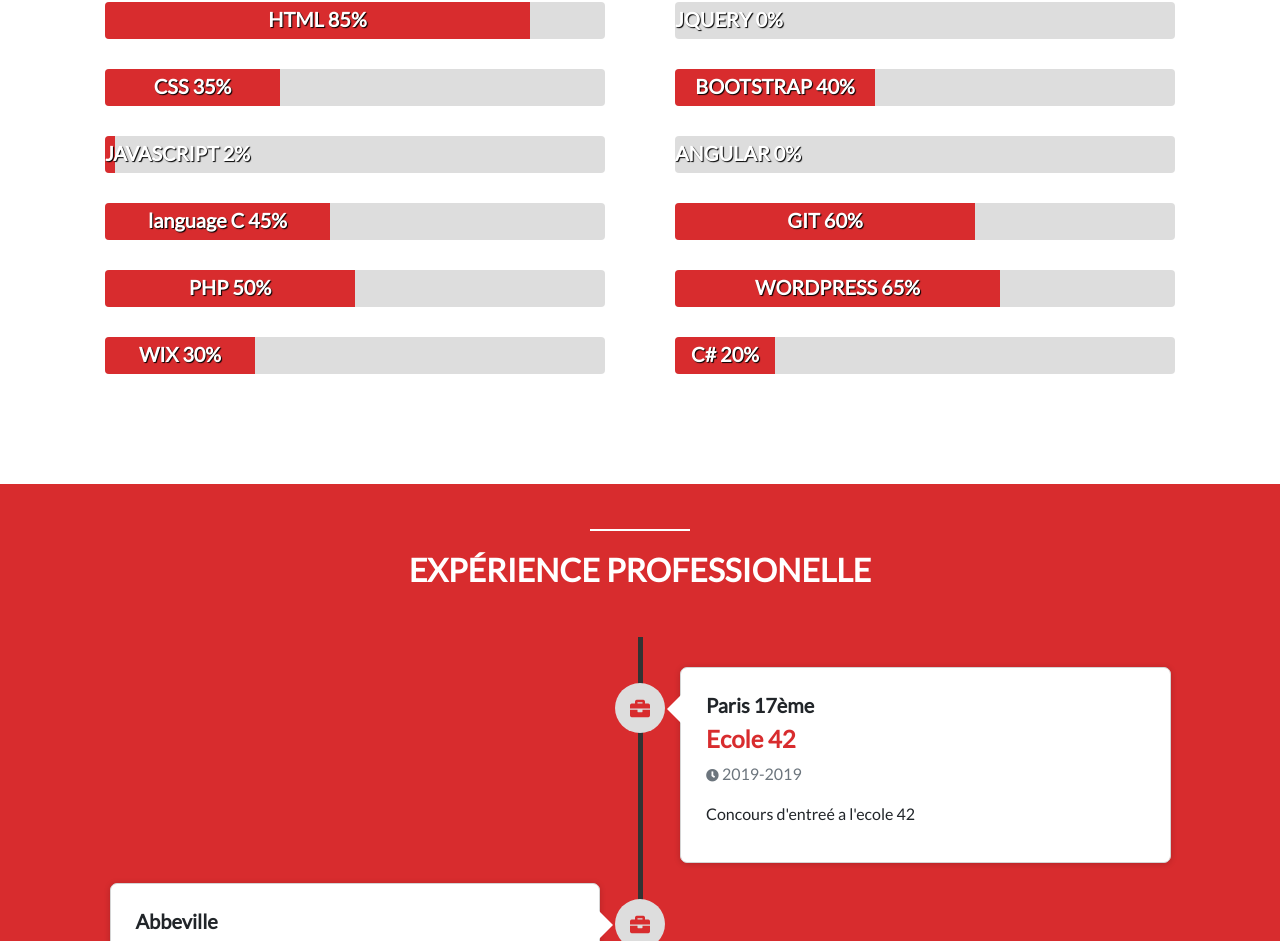
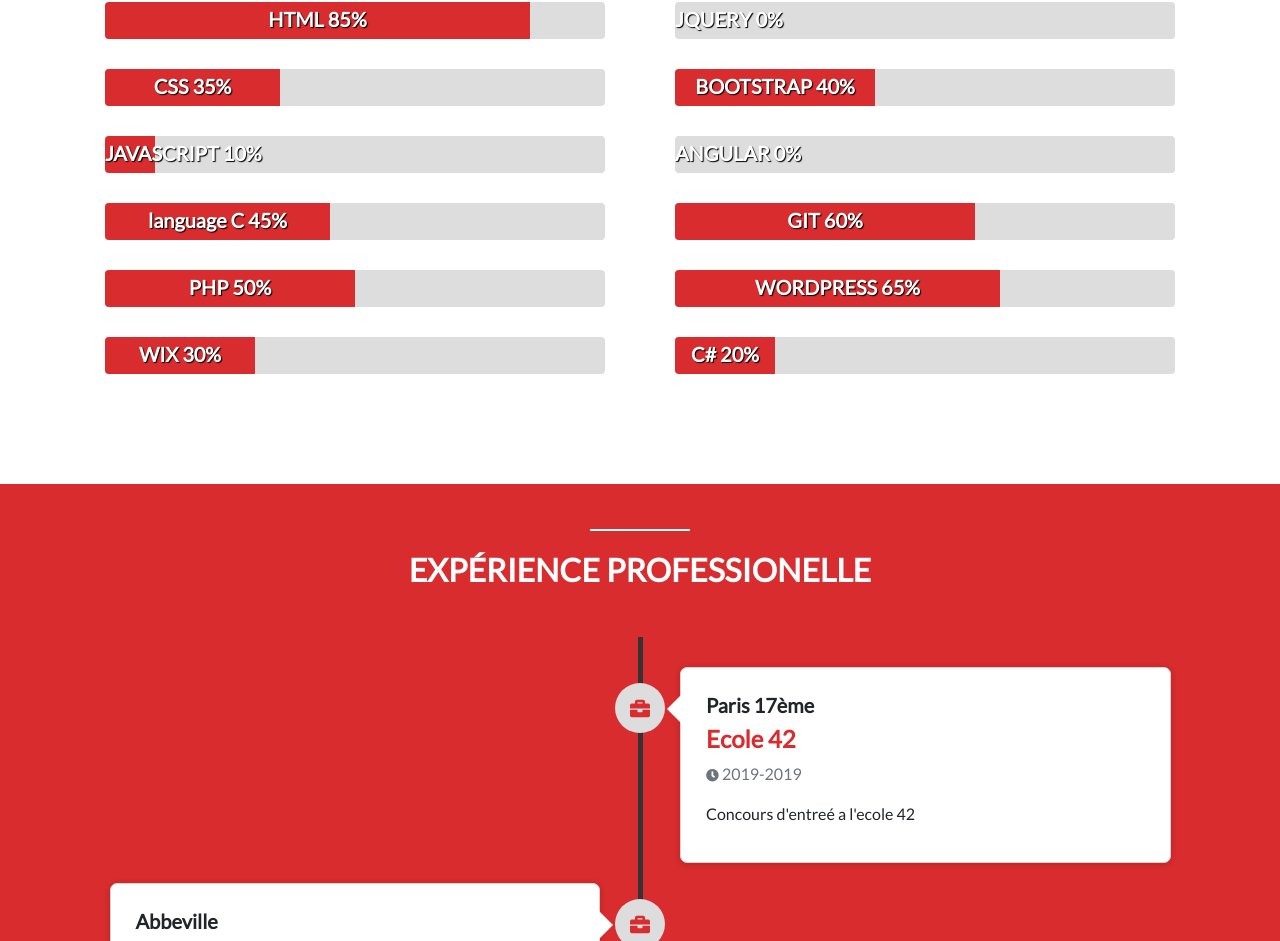
Before and after one commit to BrianFontaine/CV-Brian-D-veloppeurjunior, a plain HTML site: page index.html in a window 1280 px wide. Shown: the part 1049-1990 px from the top of the page. Drawn offline with nearby package versions, Linux system fonts and the light colour scheme.

Commit message:
progress-bar dynamic en JavaScript

```diff
--- a/index.html
+++ b/index.html
@@ -65,76 +65,76 @@
             <div class="row">
                 <div class="col-lg-6">
                     <div class="progress">
-                        <div class="progress-bar" role="progressbar" aria-valuenow="85" aria-valuemin="0"
-                            aria-valuemax="100" style="width:85%">
+                        <div id="dynamic" class="progress-bar html" role="progressbar" aria-valuenow="85" aria-valuemin="0"
+                            aria-valuemax="100" style="width:0%">
                             <h5>HTML 85%</h5>
                         </div>
                     </div>
                     <div class="progress">
-                        <div class="progress-bar" role="progressbar" aria-valuenow="85" aria-valuemin="0"
-                            aria-valuemax="100" style="width:35%">
+                        <div id="dynamic" class="progress-bar css" role="progressbar" aria-valuenow="85" aria-valuemin="0"
+                            aria-valuemax="100" style="width:0%">
                             <h5>CSS 35%</h5>
                         </div>
                     </div>
                     <div class="progress">
-                        <div class="progress-bar" role="progressbar" aria-valuenow="90" aria-valuemin="0"
-                            aria-valuemax="100" style="width:2%">
-                            <h5>JAVASCRIPT 2%</h5>
+                        <div id="dynamic" class="progress-bar JS" role="progressbar" aria-valuenow="90" aria-valuemin="0"
+                            aria-valuemax="100" style="width:0%">
+                            <h5>JAVASCRIPT 10%</h5>
                         </div>
                     </div>
                     <div class="progress">
-                        <div class="progress-bar" role="progressbar" aria-valuenow="90" aria-valuemin="0"
-                            aria-valuemax="100" style="width:45%">
+                        <div  id="dynamic" class="progress-bar C" role="progressbar" aria-valuenow="90" aria-valuemin="0"
+                            aria-valuemax="100" style="width:0%">
                             <h5>language C 45%</h5>
                         </div>
                     </div>
                     <div class="progress">
-                        <div class="progress-bar" role="progressbar" aria-valuenow="90" aria-valuemin="0"
-                            aria-valuemax="100" style="width:50%">
+                        <div id="dynamic" class="progress-bar PHP" role="progressbar" aria-valuenow="90" aria-valuemin="0"
+                            aria-valuemax="100" style="width:0%">
                             <h5>PHP 50%</h5>
                         </div>
                     </div>
                     <div class="progress">
-                        <div class="progress-bar" role="progressbar" aria-valuenow="90" aria-valuemin="0"
-                            aria-valuemax="100" style="width:30%">
+                        <div  id="dynamic" class="progress-bar WIX" role="progressbar" aria-valuenow="90" aria-valuemin="0"
+                            aria-valuemax="100" style="width:0%">
                             <h5>WIX 30%</h5>
                         </div>
                     </div>
                 </div>
                 <div class="col-md-6">
                     <div class="progress">
-                        <div class="progress-bar" role="progressbar" aria-valuenow="85" aria-valuemin="0"
+                        <div id="dynamic" class="progress-bar JQ" role="progressbar" aria-valuenow="85" aria-valuemin="0"
                             aria-valuemax="100" style="width:0%">
                             <h5>JQUERY 0%</h5>
                         </div>
                     </div>
                     <div class="progress">
-                        <div class="progress-bar" role="progressbar" aria-valuenow="80" aria-valuemin="0"
-                            aria-valuemax="100" style="width:40%">
+                        <div id="dynamic" class="progress-bar BS" role="progressbar" aria-valuenow="80" aria-valuemin="0"
+                            aria-valuemax="100" style="width:0%">
                             <h5>BOOTSTRAP 40%</h5>
                         </div>
                     </div>
                     <div class="progress">
-                        <div class="progress-bar" role="progressbar" aria-valuenow="75" aria-valuemin="0"
+                        <div id="dynamic" class="progress-bar AG" role="progressbar" aria-valuenow="75" aria-valuemin="0"
                             aria-valuemax="100" style="width:0%">
                             <h5>ANGULAR 0%</h5>
                         </div>
                     </div>
                     <div class="progress">
-                        <div class="progress-bar" role="progressbar" aria-valuenow="90" aria-valuemin="0"
-                            aria-valuemax="100" style="width:60%">
+                        <div id="dynamic" class="progress-bar GIT" role="progressbar" aria-valuenow="90" aria-valuemin="0"
+                            aria-valuemax="100" style="width:0%">
                             <h5>GIT 60%</h5>
                         </div>
                     </div>
                     <div class="progress">
-                        <div class="progress-bar" role="progressbar" aria-valuenow="90" aria-valuemin="0"
-                            aria-valuemax="100" style="width:65%">
+                        <div id="dynamic" class="progress-bar WP" role="progressbar" aria-valuenow="90" aria-valuemin="0"
+                            aria-valuemax="100" style="width:0%">
                             <h5>WORDPRESS 65%</h5>
                         </div>
                     </div>
                     <div class="progress">
-                        <div class="progress-bar" role="progressbar" aria-valuenow="90" aria-valuemin="0"
-                            aria-valuemax="100" style="width:20%">
+                        <div id="dynamic" class="progress-bar CS" role="progressbar" aria-valuenow="90" aria-valuemin="0"
+                            aria-valuemax="100" style="width:0%">
                             <h5>C# 20%</h5>
                         </div>
                     </div>
--- a/js/script.js
+++ b/js/script.js
@@ -10,3 +10,147 @@ $(function(){
     });
 
 })
+
+$(function() {
+    var current_progress = 0;
+    var interval = setInterval(function() {
+        current_progress += 5;
+        $(".html")
+        .css("width", current_progress + "%")
+        .attr("aria-valuenow", current_progress);
+        if (current_progress >= 85)
+            clearInterval(interval);
+    }, 300);
+  });
+
+  $(function() {
+    var current_progress = 0;
+    var interval = setInterval(function() {
+        current_progress += 5;
+        $(".css")
+        .css("width", current_progress + "%")
+        .attr("aria-valuenow", current_progress);
+        if (current_progress >= 35)
+            clearInterval(interval);
+    }, 300);
+  });
+
+  $(function() {
+    var current_progress = 0;
+    var interval = setInterval(function() {
+        current_progress += 1;
+        $(".JS")
+        .css("width", current_progress + "%")
+        .attr("aria-valuenow", current_progress);
+        if (current_progress >= 10)
+            clearInterval(interval);
+    }, 300);
+  });
+
+  $(function() {
+    var current_progress = 0;
+    var interval = setInterval(function() {
+        current_progress += 5;
+        $(".C")
+        .css("width", current_progress + "%")
+        .attr("aria-valuenow", current_progress);
+        if (current_progress >= 45)
+            clearInterval(interval);
+    }, 300);
+  });
+
+  $(function() {
+    var current_progress = 0;
+    var interval = setInterval(function() {
+        current_progress += 5;
+        $(".PHP")
+        .css("width", current_progress + "%")
+        .attr("aria-valuenow", current_progress);
+        if (current_progress >= 50)
+            clearInterval(interval);
+    }, 300);
+  });
+
+  $(function() {
+    var current_progress = 0;
+    var interval = setInterval(function() {
+        current_progress += 5;
+        $(".WIX")
+        .css("width", current_progress + "%")
+        .attr("aria-valuenow", current_progress);
+        if (current_progress >= 30)
+            clearInterval(interval);
+    }, 300);
+  });
+
+  $(function() {
+    var current_progress = 0;
+    var interval = setInterval(function() {
+        current_progress += 0;
+        $(".JQ")
+        .css("width", current_progress + "%")
+        .attr("aria-valuenow", current_progress);
+        if (current_progress >= 0)
+            clearInterval(interval);
+    }, 300);
+  });
+
+  $(function() {
+    var current_progress = 0;
+    var interval = setInterval(function() {
+        current_progress += 5;
+        $(".BS")
+        .css("width", current_progress + "%")
+        .attr("aria-valuenow", current_progress);
+        if (current_progress >= 40)
+            clearInterval(interval);
+    }, 300);
+  });
+
+  $(function() {
+    var current_progress = 0;
+    var interval = setInterval(function() {
+        current_progress += 0;
+        $(".AG")
+        .css("width", current_progress + "%")
+        .attr("aria-valuenow", current_progress);
+        if (current_progress >= 0)
+            clearInterval(interval);
+    }, 300);
+  });
+
+  $(function() {
+    var current_progress = 0;
+    var interval = setInterval(function() {
+        current_progress += 5;
+        $(".GIT")
+        .css("width", current_progress + "%")
+        .attr("aria-valuenow", current_progress);
+        if (current_progress >= 60)
+            clearInterval(interval);
+    }, 300);
+  });
+
+  $(function() {
+    var current_progress = 0;
+    var interval = setInterval(function() {
+        current_progress += 5;
+        $(".WP")
+        .css("width", current_progress + "%")
+        .attr("aria-valuenow", current_progress);
+        if (current_progress >= 65)
+            clearInterval(interval);
+    }, 300);
+  });
+
+  $(function() {
+    var current_progress = 0;
+    var interval = setInterval(function() {
+        current_progress += 5;
+        $(".CS")
+        .css("width", current_progress + "%")
+        .attr("aria-valuenow", current_progress);
+        if (current_progress >= 20)
+            clearInterval(interval);
+    }, 300);
+  });
```
